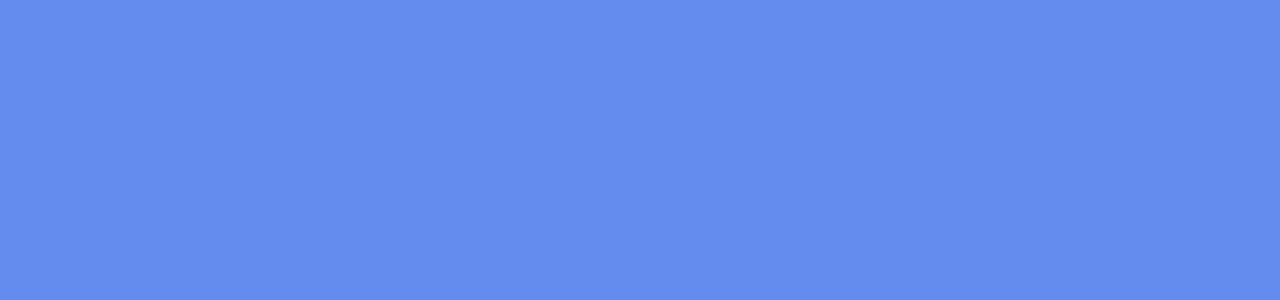
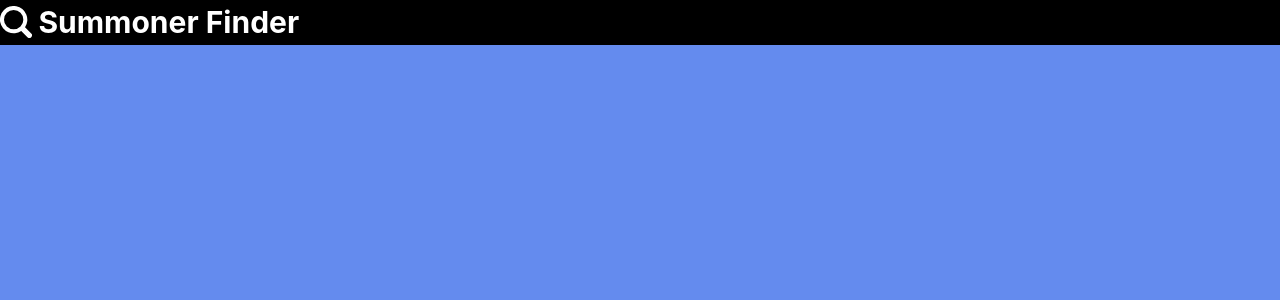
Before and after one commit to Sdk6/riot-api, a React (Create React App) app: page / in a window 1280 px wide. Shown: the top 300 px of the page. Built offline with nearby package versions, Linux system fonts and the light colour scheme.

Commit message:
added banner to homepage

```diff
--- a/src/components/HomePage/HomePage.js
+++ b/src/components/HomePage/HomePage.js
@@ -2,12 +2,15 @@ import {
     Flex,
     Text
  } from "@chakra-ui/react";
+import Banner from "../Banner";
 
 const HomePage = () => {
     return(
+        <>
+        <Banner minW="100%"/>
         <Flex bg="#000e1">
-
         </Flex>
+        </>
     )
 }
 export default HomePage;
```
